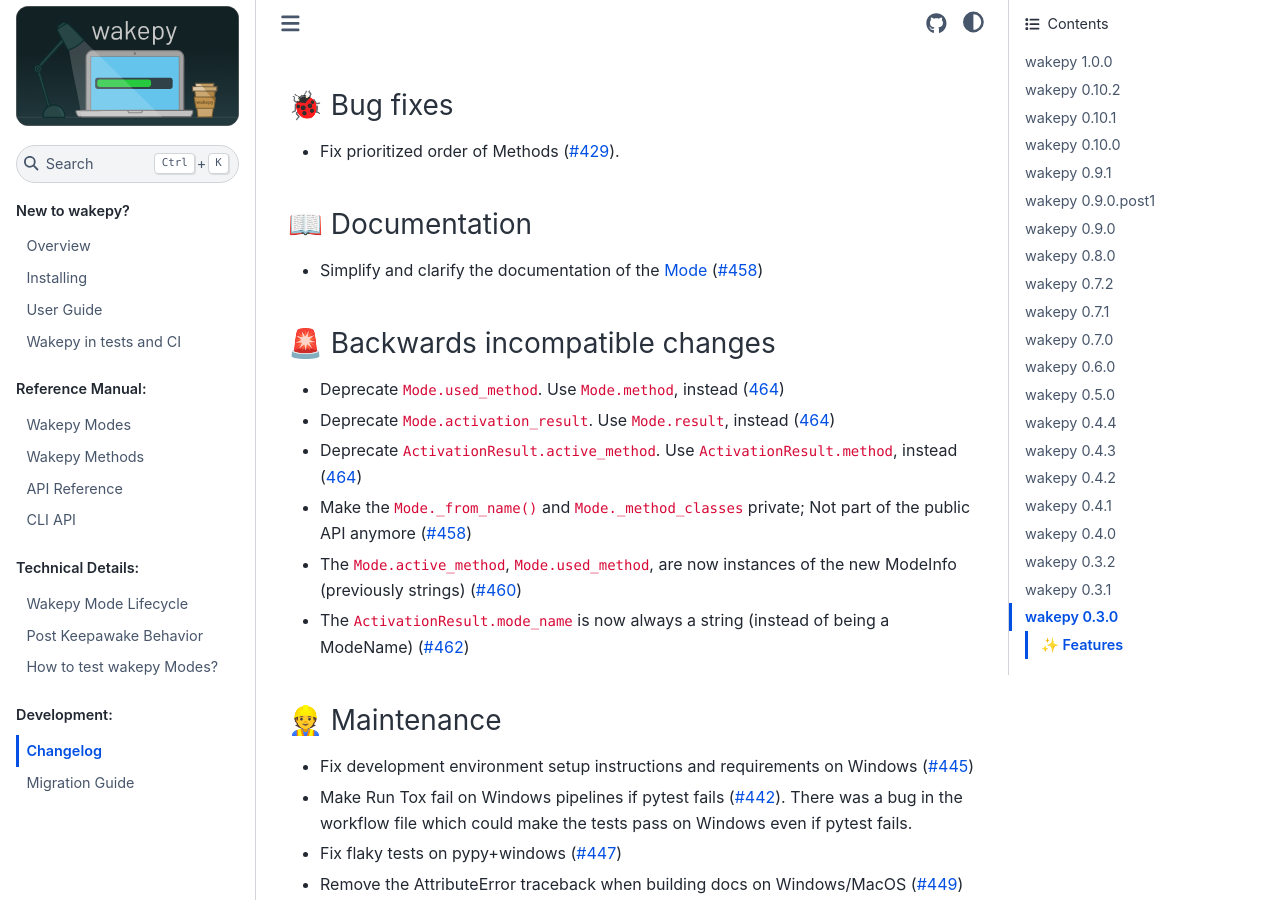
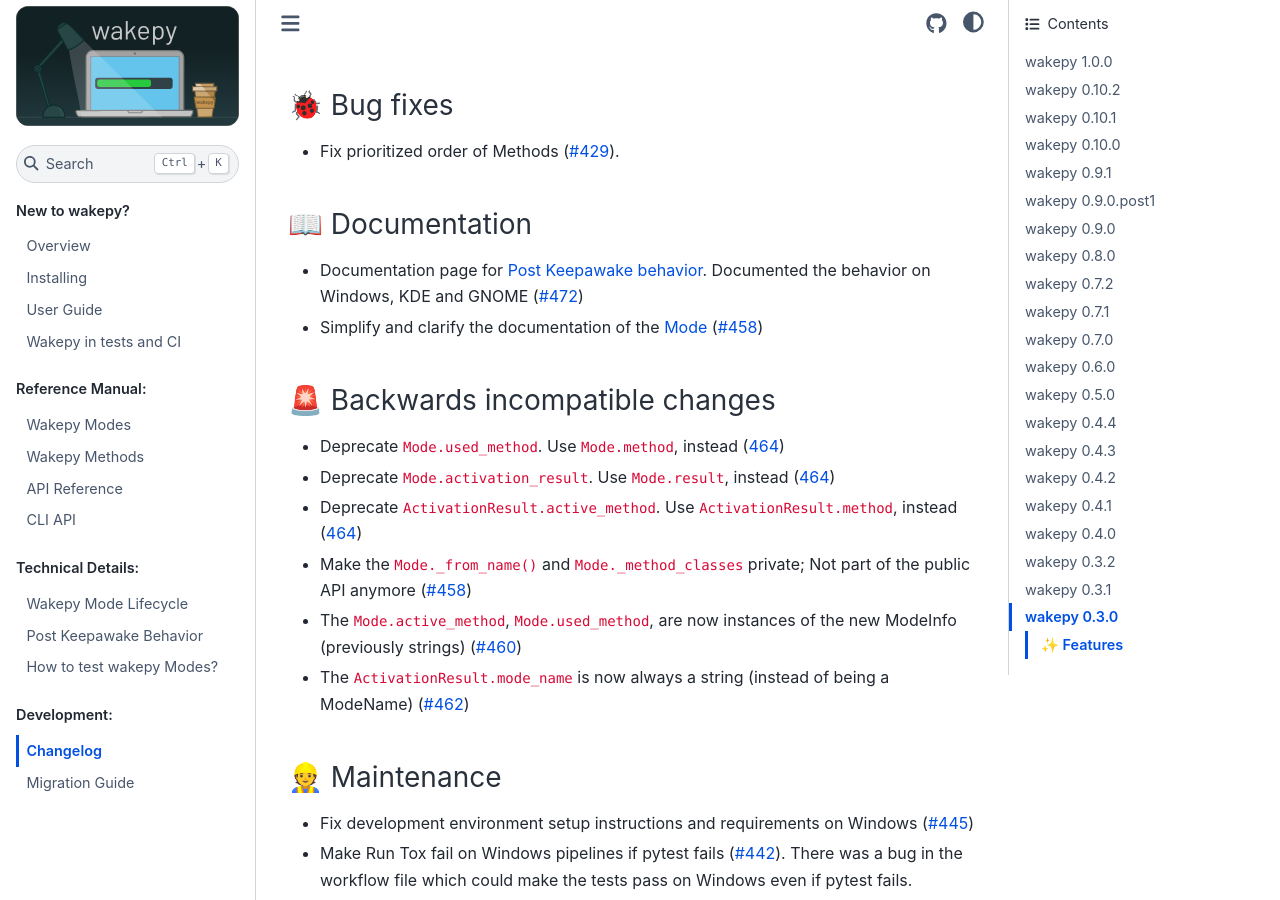
Before and after one commit to fohrloop/wakepy, a Sphinx documentation site: the page built from docs/source/changelog.md, in a window 1280 px wide and 900 px high, scrolled down 856 px. Built offline with Sphinx 7.4.7 and the Sphinx Book theme 1.1.4, drawn with Linux system fonts in a browser that asks for light colours; the version number could not be read and is left out.

Commit message:
update changelog

```diff
--- a/docs/source/changelog.md
+++ b/docs/source/changelog.md
@@ -19,6 +19,7 @@
 - Fix prioritized order of Methods ([#429](https://github.com/fohrloop/wakepy/pull/429)).
 
 ### 📖 Documentation
+- Documentation page for [Post Keepawake behavior](https://wakepy.readthedocs.io/stable/post-keepawake-behavior.html). Documented the behavior on Windows, KDE and GNOME ([#472](https://github.com/fohrloop/wakepy/pull/472))
 - Simplify and clarify the documentation of the [Mode](https://wakepy.readthedocs.io/stable/api-reference.html#wakepy.Mode) ([#458](https://github.com/fohrloop/wakepy/pull/458))
 
 ### 🚨 Backwards incompatible changes
```
